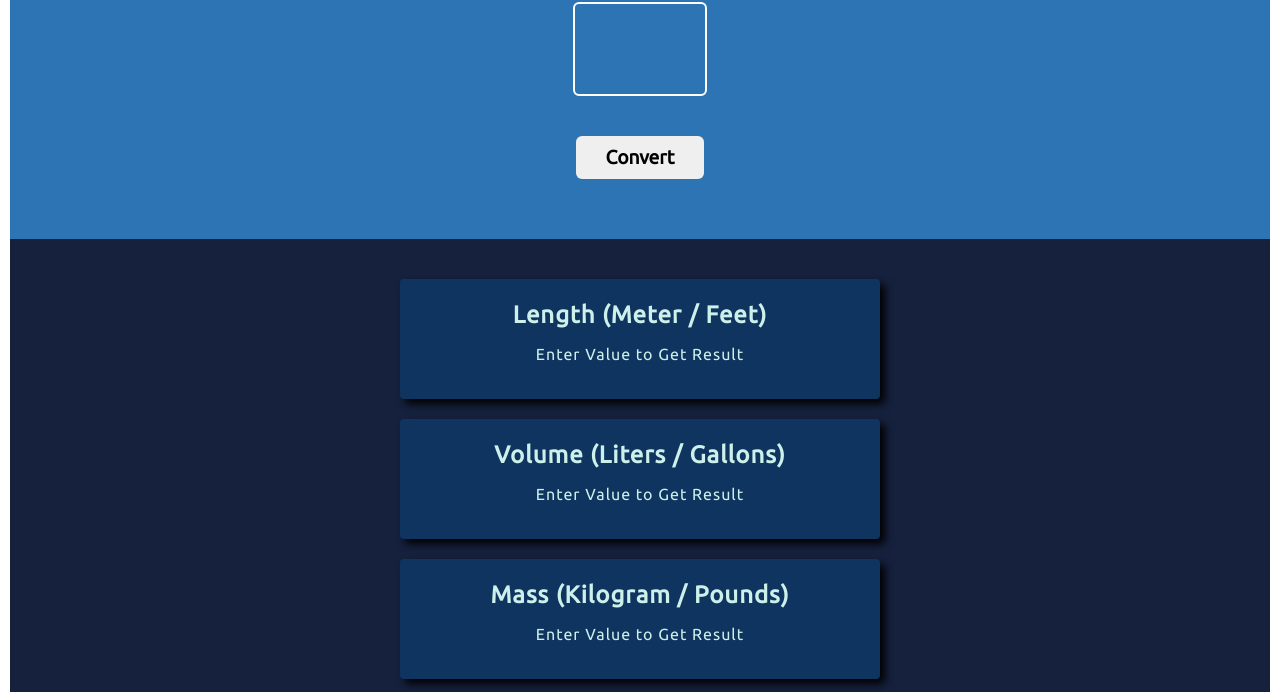
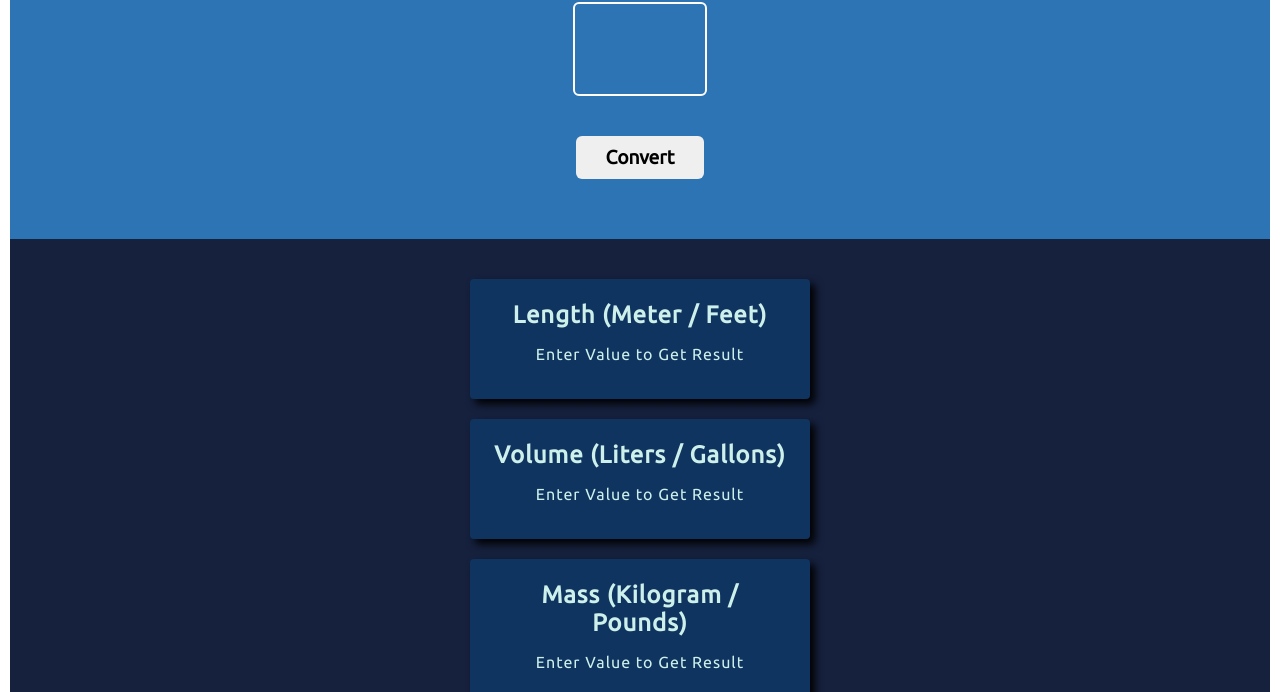
Before and after one commit to Huntertk/UnitCalculator, a plain HTML site: page index.html in a window 1280 px wide. Shown: the part 108-800 px from the top of the page. Drawn offline with Linux system fonts and the light colour scheme.

Commit message:
First Version Updated Adjusting Display Size

```diff
--- a/index.css
+++ b/index.css
@@ -48,7 +48,7 @@ body{
     background-color: #0F3460;
     display: block;
     margin: 20px auto;
-    width: 440px;
+    width: 300px;
     letter-spacing: 1px;
     box-shadow: 5px 5px 8px #000;
     border-radius: 4px;
```
